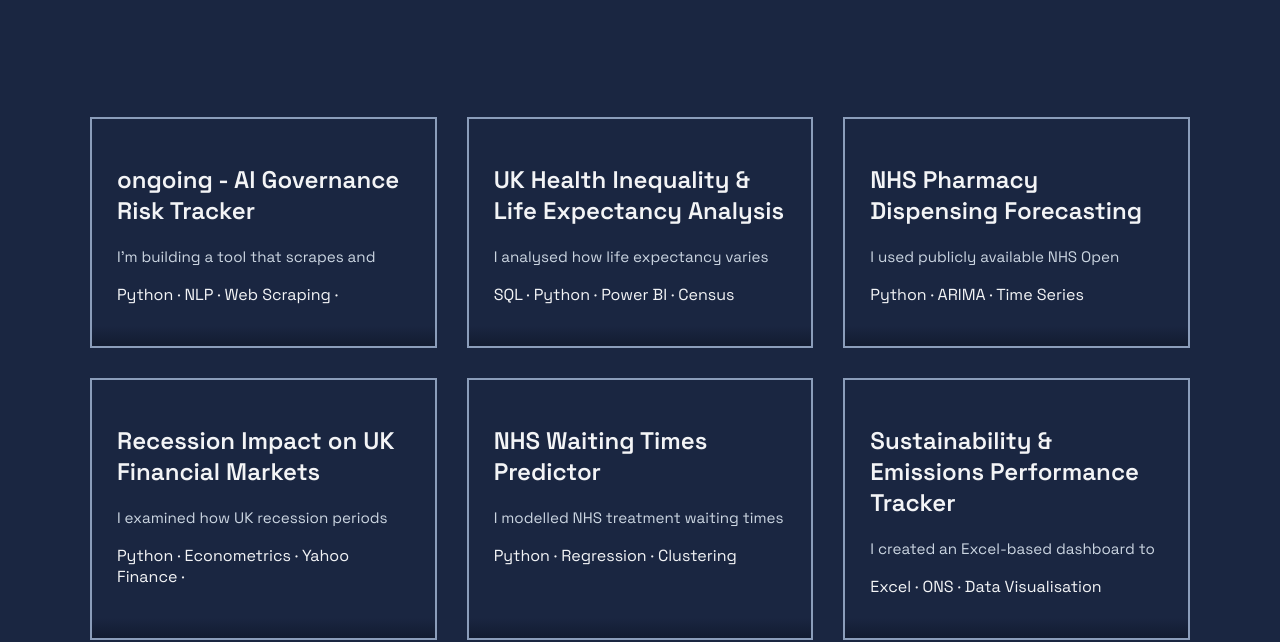
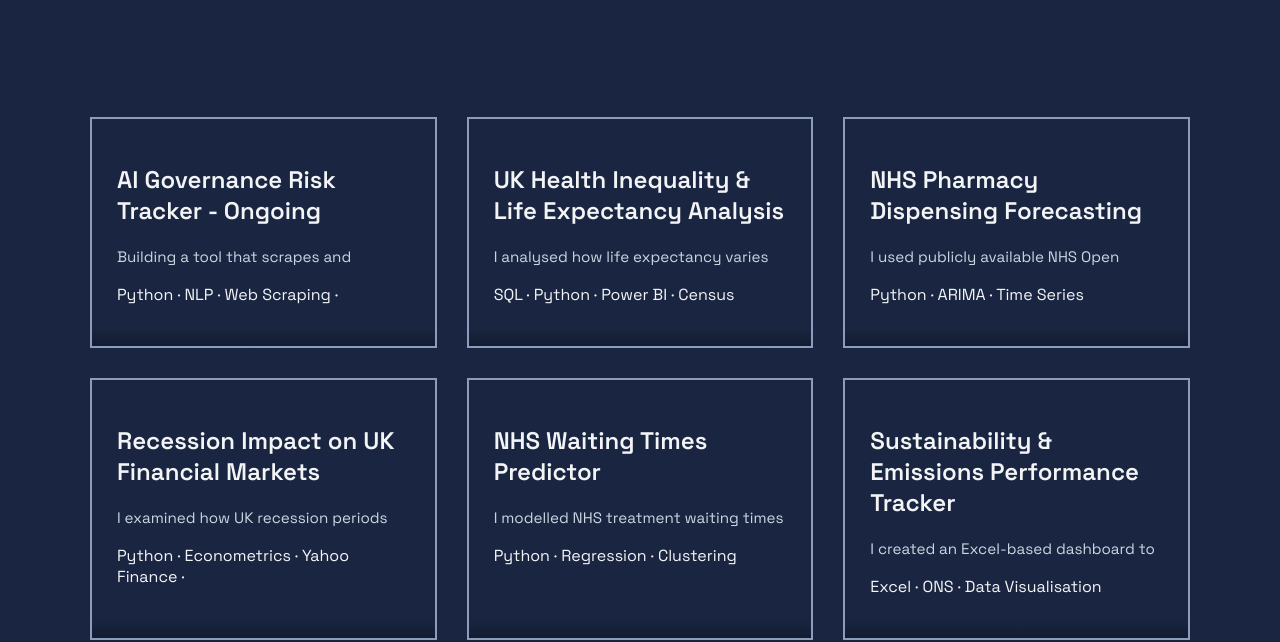
Before and after one commit to Luyandamuraya/Luyandas-Web, a plain HTML site: page projects.html in a window 1280 px wide. Shown: the part 186-828 px from the top of the page. Drawn offline with Linux system fonts and the light colour scheme.

Commit message:
Update projects.html

```diff
--- a/projects.html
+++ b/projects.html
@@ -155,9 +155,9 @@
 <div class="projects-container">
 
     <div class="project-card">
-    <h2 class="project-title"> ongoing - AI Governance Risk Tracker</h2>
+    <h2 class="project-title"> AI Governance Risk Tracker - Ongoing </h2>
     <p class="project-description">
-      I'm building a tool that scrapes and analyses corporate AI governance policies and guidelines to then score organisations on
+      Building a tool that scrapes and analyses corporate AI governance policies and guidelines to then score organisations on
       fairness, transparency and accountability. This will be done using  Python and NLP.
     </p>
     <p class="project-tags">Python · NLP · Web Scraping · </p>
```
